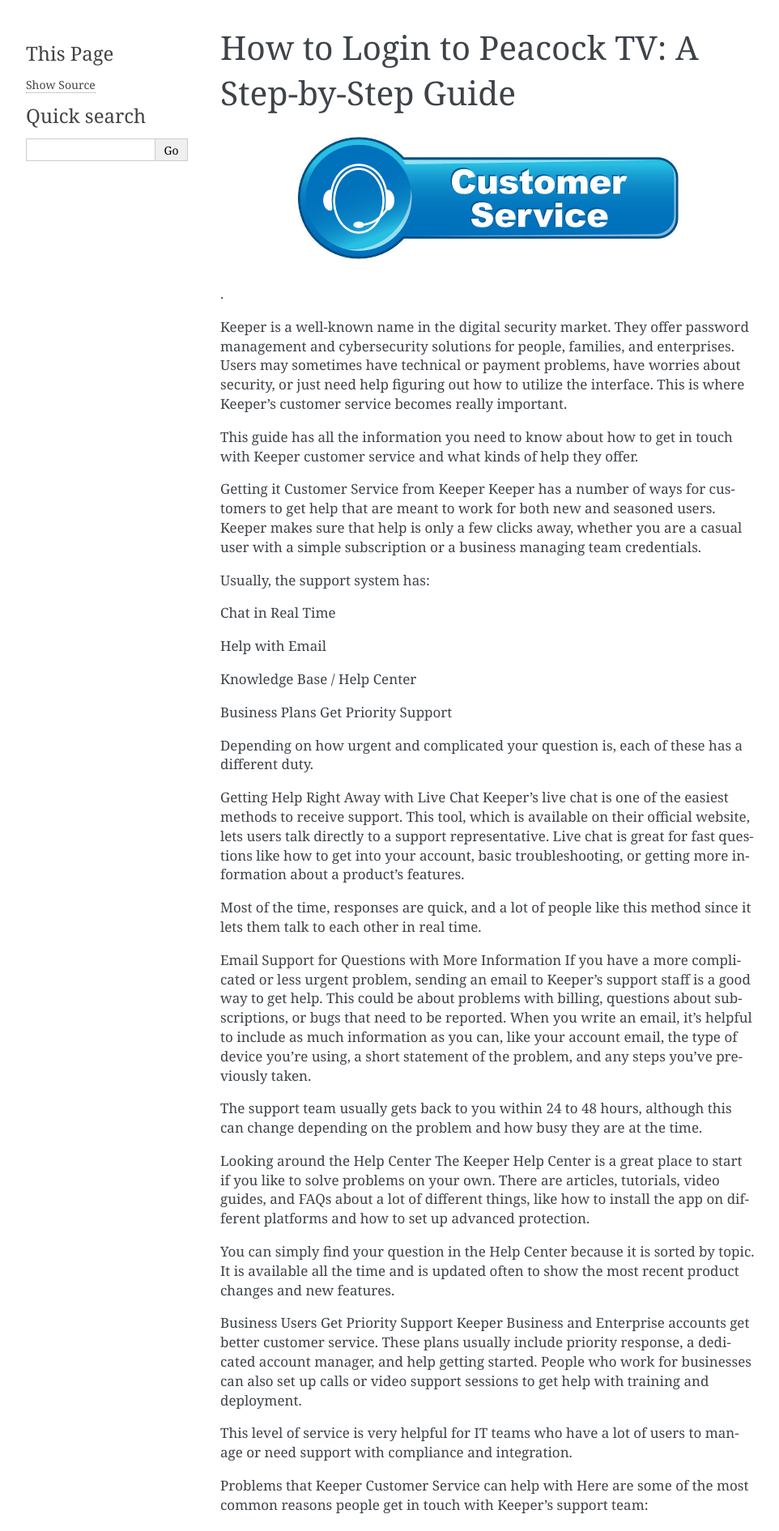
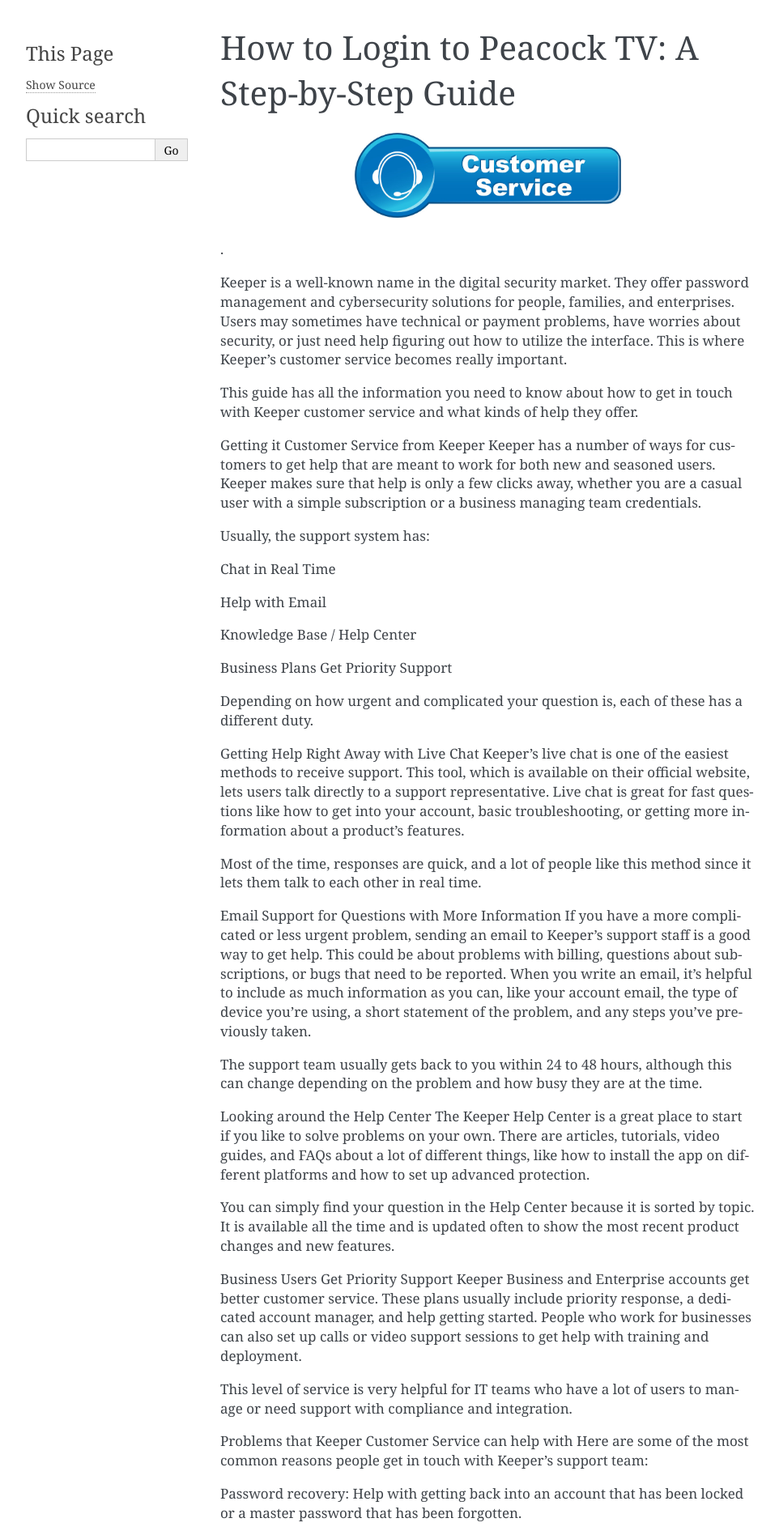
Before and after one commit to Mike124-r/How-to-Reach-Keeper-Customer-Service, a Sphinx documentation site: the page built from docs/index.rst, in a window 1280 px wide. Shown: the top 1891 px of the page at 81% size, without its empty margins (148-1110 px from the left). Built offline with Sphinx 7.4.7, drawn with Linux system fonts in a browser that asks for light colours.

Commit message:
Update index.rst

```diff
--- a/docs/index.rst
+++ b/docs/index.rst
@@ -7,9 +7,10 @@
    :caption: Contents:
 
 
+
 .. image:: customer.jpg
    :alt: My Project Logo
-   :width: 500px
+   :width: 350px
    :align: center
    :target: https://tek.chat/
 
```
